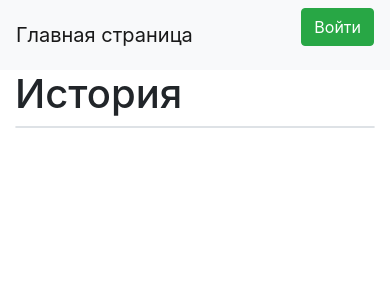
After one commit to mc-Daniil/Flask_project, a Python web app: template templates/history.html in a window 390 px wide. The commit adds this page. Shown: the top 300 px of the page. Run offline with Jinja, Linux system fonts and the light colour scheme; the template is opened without the code that fills it: most values are stand-ins (such as "Sample title", 1, 10 or a date in 2020); some libraries are stand-ins or nearby versions.

Commit message:
Work with DB

```diff
--- a/server.py
+++ b/server.py
@@ -107,6 +107,11 @@ def reqister():
     return render_template('register.html', title='Регистрация', form=form)
 
 
+@app.route("/history")
+def history():
+
+
+
 def main():
     db_session.global_init("db/base.db")
     app.run()
--- a/templates/base.html
+++ b/templates/base.html
@@ -22,7 +22,7 @@
         <a class="btn btn-info" href="/stats">Статистика</a>
 
         {% endif %}
-        <a class="btn btn-info">История</a>
+        <a class="btn btn-info" href="/history">История</a>
         <a class="btn btn-danger" href="/logout">Выйти</a>
         {% else %}
         <p>
--- /dev/null
+++ b/templates/history.html
@@ -0,0 +1,10 @@
+{% extends "base.html" %}
+
+{% block content %}
+<h1>История</h1>
+{% for item in kilograms%}
+<div class="col-md6 border rounded">
+
+</div>
+{% endfor %}
+{% endblock %}
```
